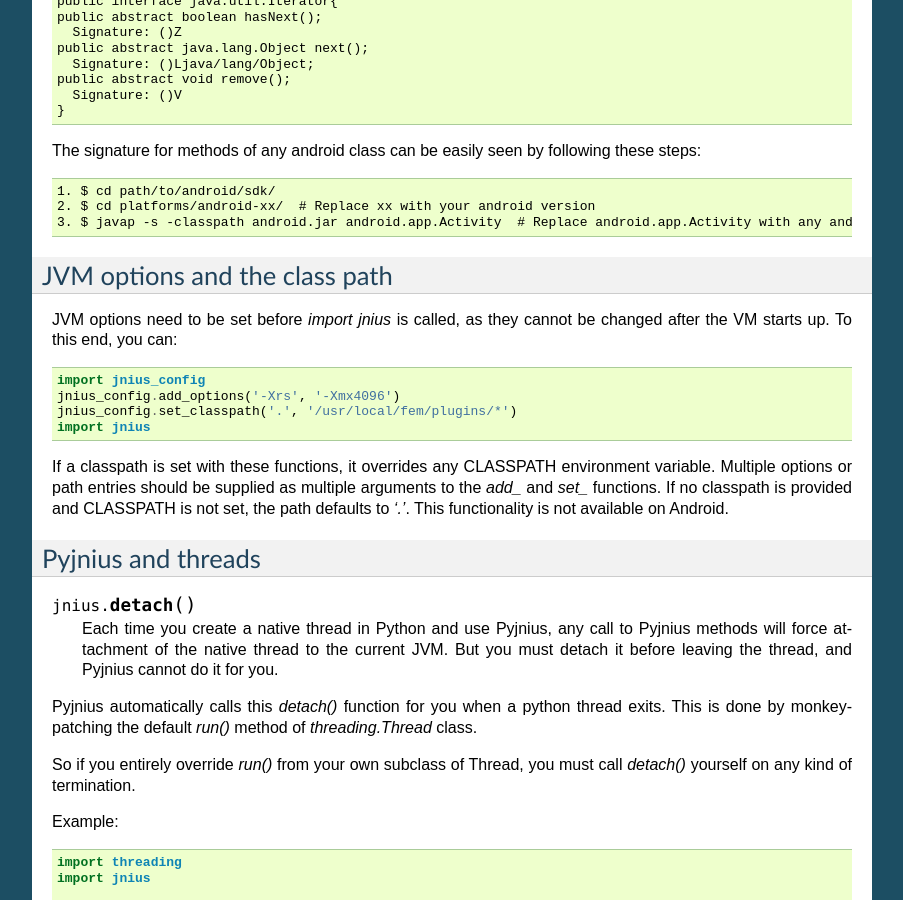
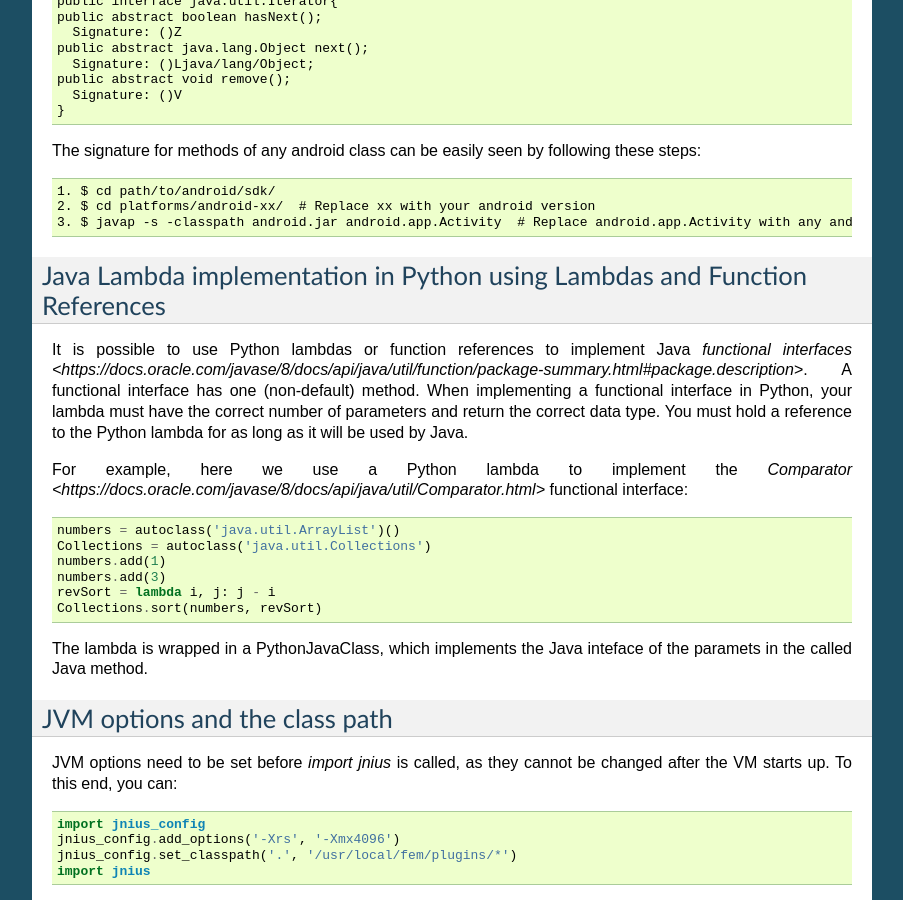
Before and after one commit to kivy/pyjnius, a Sphinx documentation site: the page built from docs/source/api.rst, in a window 1280 px wide and 900 px high, scrolled down 5580 px. Shown: the whole window, without its empty margins (198-1101 px from the left). Built offline with Sphinx 7.4.7, drawn with Linux system fonts in a browser that asks for light colours; some of the changed text lies outside the part shown.

Commit message:
detail lambda support

```diff
--- a/docs/source/api.rst
+++ b/docs/source/api.rst
@@ -371,6 +371,21 @@ steps::
     2. $ cd platforms/android-xx/  # Replace xx with your android version
     3. $ javap -s -classpath android.jar android.app.Activity  # Replace android.app.Activity with any android class whose methods' signature you want to see
 
+Java Lambda implementation in Python using Lambdas and Function References
+--------------------------------------------------------------------------
+
+It is possible to use Python lambdas or function references to implement Java `functional interfaces <https://docs.oracle.com/javase/8/docs/api/java/util/function/package-summary.html#package.description>`. A functional interface has one (non-default) method. When implementing a functional interface in Python, your lambda must have the correct number of parameters and return the correct data type. You must hold a reference to the Python lambda for as long as it will be used by Java.
+
+For example, here we use a Python lambda to implement the `Comparator <https://docs.oracle.com/javase/8/docs/api/java/util/Comparator.html>` functional interface::
+
+    numbers = autoclass('java.util.ArrayList')()
+    Collections = autoclass('java.util.Collections')
+    numbers.add(1)
+    numbers.add(3)
+    revSort = lambda i, j: j - i
+    Collections.sort(numbers, revSort)
+
+The lambda is wrapped in a PythonJavaClass, which implements the Java inteface of the paramets in the called Java method.
 
 JVM options and the class path
 ------------------------------
```
